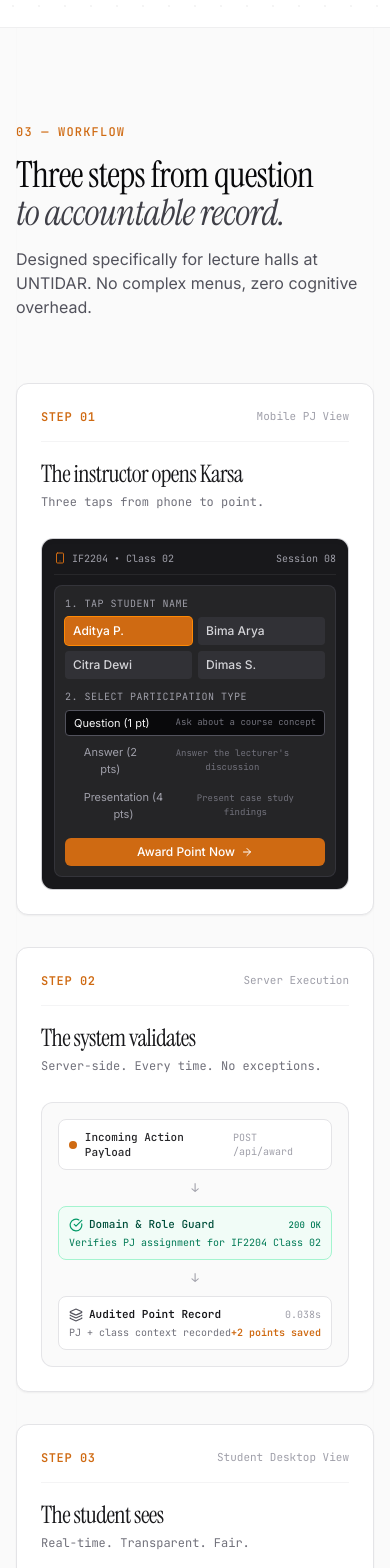
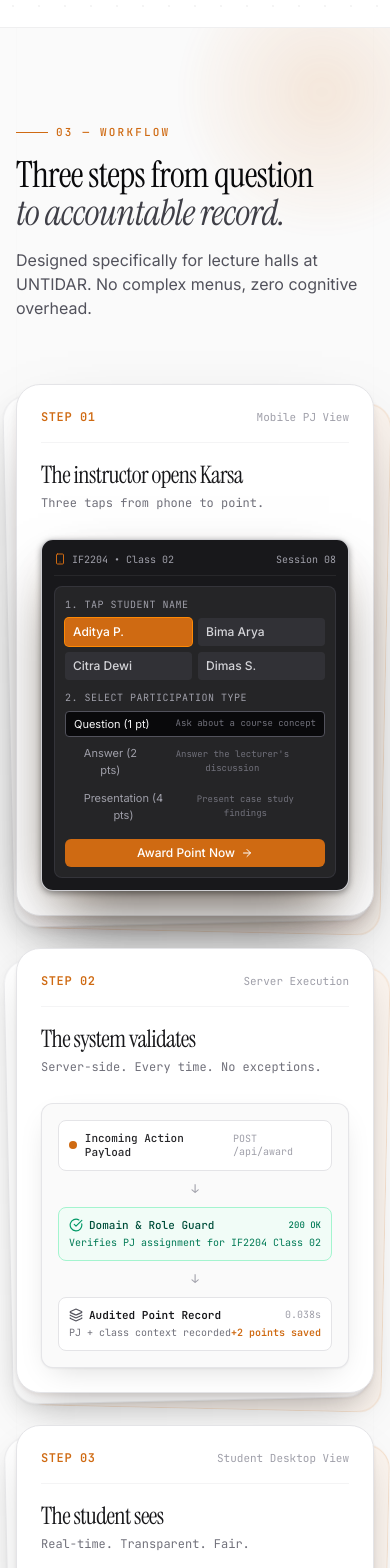
Before and after one commit to ywildan/karsa-landing, a React (Vite) app: page / in a window 390 px wide. Shown: the part 3760-5328 px from the top of the page. Built offline with nearby package versions, Linux system fonts and the light colour scheme.

Commit message:
feat: 3D workflow stage, security stage, numbers band, roadmap cards

```diff
--- a/src/components/HowItWorks.tsx
+++ b/src/components/HowItWorks.tsx
@@ -9,6 +9,7 @@
   Sparkles,
   Layers
 } from "lucide-react";
+import { Reveal } from "./fx/Reveal";
 
 export function HowItWorks() {
   // Step 1 Interactive State
@@ -36,6 +37,12 @@
         </div>
       </div>
 
+      {/* Soft orange glow and a light 3D floor under the stage */}
+      <div aria-hidden="true" className="pointer-events-none absolute -top-32 left-1/3 h-96 w-96 rounded-full glow-orange opacity-40" />
+      <div aria-hidden="true" className="pointer-events-none absolute inset-x-0 -bottom-40 h-80 overflow-hidden perspective-1200 opacity-60">
+        <div className="floor-3d-light absolute inset-x-[-10%] top-0 h-[440px]" />
+      </div>
+
       <div className="relative mx-auto max-w-7xl px-4 sm:px-6 lg:px-8">
 
         {/* Section Header */}
@@ -47,7 +54,8 @@
             transition={{ duration: 0.6, ease: [0.22, 1, 0.36, 1] }}
             className="flex items-center gap-2 mb-4"
           >
-            <span className="font-mono text-xs font-medium tracking-widest text-[#CF6A12] uppercase"><LocalizedText>
+            <span aria-hidden="true" className="h-px w-8 bg-[#CF6A12]" />
+            <span className="font-mono text-[11px] font-medium tracking-[0.2em] text-[#CF6A12] uppercase"><LocalizedText>
               03 — Workflow
             </LocalizedText></span>
           </motion.div>
@@ -75,17 +83,17 @@
           </LocalizedText></motion.p>
         </div>
 
-        {/* 3-Step Grid (Horizontal Desktop / Vertical Mobile) */}
-        <div className="grid grid-cols-1 lg:grid-cols-3 gap-8 items-stretch">
+        {/* 3-Step Grid on a shared 3D stage (Horizontal Desktop / Vertical Mobile).
+            The interactive panels are never tilted, so clicking stays stable;
+            depth comes from static layered backdrop panels behind each card. */}
+        <div className="grid grid-cols-1 lg:grid-cols-3 gap-8 lg:gap-10 items-stretch perspective-1600">
 
           {/* ──────────────── STEP 01 ──────────────── */}
-          <motion.div
-            initial={{ opacity: 0, y: 24 }}
-            whileInView={{ opacity: 1, y: 0 }}
-            viewport={{ once: true, margin: "-100px" }}
-            transition={{ duration: 0.6, delay: 0.1, ease: [0.22, 1, 0.36, 1] }}
-            className="flex flex-col rounded-xl border border-zinc-200 bg-white p-6 shadow-xs relative"
-          >
+          <div className="relative preserve-3d">
+            <div aria-hidden="true" className="absolute inset-0 translate-x-3 translate-y-4 rotate-[1.25deg] rounded-3xl border border-[#CF6A12]/15 bg-[#FBF4EE]" />
+            <div aria-hidden="true" className="absolute inset-0 -translate-x-2 translate-y-2 -rotate-[1.25deg] rounded-3xl border border-zinc-200/70 bg-white depth-sm" />
+            <Reveal delay={0.1} className="relative h-full">
+              <div className="relative flex h-full flex-col rounded-3xl border border-zinc-200 bg-white p-6 depth-lg transition-transform duration-300 hover:-translate-y-1.5">
             <div className="flex items-center justify-between border-b border-zinc-100 pb-4 mb-4">
               <span className="font-mono text-xs font-semibold text-[#CF6A12] uppercase tracking-wider"><LocalizedText>
                 Step 01
@@ -104,7 +112,7 @@
 
             {/* Visual: Interactive Phone Bottom Sheet Mockup */}
             <div className="mt-auto pt-3">
-              <div className="rounded-xl border border-zinc-200/90 bg-zinc-900 p-3 text-white shadow-inner">
+              <div className="rounded-xl border border-zinc-200/90 bg-zinc-900 p-3 text-white shadow-inner depth-dark">
                 {/* Simulated Phone Bar */}
                 <div className="flex items-center justify-between text-[10px] font-mono text-zinc-400 pb-2 border-b border-zinc-800">
                   <div className="flex items-center gap-1.5">
@@ -183,16 +191,16 @@
                 </div>
               </div>
             </div>
-          </motion.div>
+              </div>
+            </Reveal>
+          </div>
 
           {/* ──────────────── STEP 02 ──────────────── */}
-          <motion.div
-            initial={{ opacity: 0, y: 24 }}
-            whileInView={{ opacity: 1, y: 0 }}
-            viewport={{ once: true, margin: "-100px" }}
-            transition={{ duration: 0.6, delay: 0.2, ease: [0.22, 1, 0.36, 1] }}
-            className="flex flex-col rounded-xl border border-zinc-200 bg-white p-6 shadow-xs relative"
-          >
+          <div className="relative preserve-3d">
+            <div aria-hidden="true" className="absolute inset-0 translate-x-3 translate-y-4 rotate-[1.25deg] rounded-3xl border border-[#CF6A12]/15 bg-[#FBF4EE]" />
+            <div aria-hidden="true" className="absolute inset-0 -translate-x-2 translate-y-2 -rotate-[1.25deg] rounded-3xl border border-zinc-200/70 bg-white depth-sm" />
+            <Reveal delay={0.2} className="relative h-full">
+              <div className="relative flex h-full flex-col rounded-3xl border border-zinc-200 bg-white p-6 depth-md transition-transform duration-300 hover:-translate-y-1.5">
             <div className="flex items-center justify-between border-b border-zinc-100 pb-4 mb-4">
               <span className="font-mono text-xs font-semibold text-[#CF6A12] uppercase tracking-wider"><LocalizedText>
                 Step 02
@@ -211,7 +219,7 @@
 
             {/* Visual: Minimal Minimalist SVG/CSS Architecture Flow */}
             <div className="mt-auto pt-3">
-              <div className="rounded-xl border border-zinc-200/90 bg-zinc-50 p-4 font-mono text-xs">
+              <div className="rounded-xl border border-zinc-200/90 bg-zinc-50 p-4 font-mono text-xs depth-sm">
 
                 <div className="space-y-2.5">
                   {/* Flow Item 1 */}
@@ -263,16 +271,16 @@
 
               </div>
             </div>
-          </motion.div>
+              </div>
+            </Reveal>
+          </div>
 
           {/* ──────────────── STEP 03 ──────────────── */}
-          <motion.div
-            initial={{ opacity: 0, y: 24 }}
-            whileInView={{ opacity: 1, y: 0 }}
-            viewport={{ once: true, margin: "-100px" }}
-            transition={{ duration: 0.6, delay: 0.3, ease: [0.22, 1, 0.36, 1] }}
-            className="flex flex-col rounded-xl border border-zinc-200 bg-white p-6 shadow-xs relative"
-          >
+          <div className="relative preserve-3d">
+            <div aria-hidden="true" className="absolute inset-0 translate-x-3 translate-y-4 rotate-[1.25deg] rounded-3xl border border-[#CF6A12]/15 bg-[#FBF4EE]" />
+            <div aria-hidden="true" className="absolute inset-0 -translate-x-2 translate-y-2 -rotate-[1.25deg] rounded-3xl border border-zinc-200/70 bg-white depth-sm" />
+            <Reveal delay={0.3} className="relative h-full">
+              <div className="relative flex h-full flex-col rounded-3xl border border-zinc-200 bg-white p-6 depth-md transition-transform duration-300 hover:-translate-y-1.5">
             <div className="flex items-center justify-between border-b border-zinc-100 pb-4 mb-4">
               <span className="font-mono text-xs font-semibold text-[#CF6A12] uppercase tracking-wider"><LocalizedText>
                 Step 03
@@ -291,7 +299,7 @@
 
             {/* Visual: Rapor Card with Animated Progress Bar */}
             <div className="mt-auto pt-3">
-              <div className="rounded-xl border border-zinc-200/90 bg-white p-3.5 font-sans shadow-2xs">
+              <div className="rounded-xl border border-zinc-200/90 bg-white p-3.5 font-sans shadow-2xs depth-sm">
 
                 {/* Top User Bar */}
                 <div className="flex items-center justify-between border-b border-zinc-100 pb-2.5 mb-2.5">
@@ -383,7 +391,9 @@
 
               </div>
             </div>
-          </motion.div>
+              </div>
+            </Reveal>
+          </div>
 
         </div>
       </div>
```
Also changed, not shown: src/components/RoadmapStatus.tsx (+18 -12 lines), src/components/SecurityArchitecture.tsx (+16 -8 lines), src/components/TheNumbers.tsx (+33 -14 lines).
